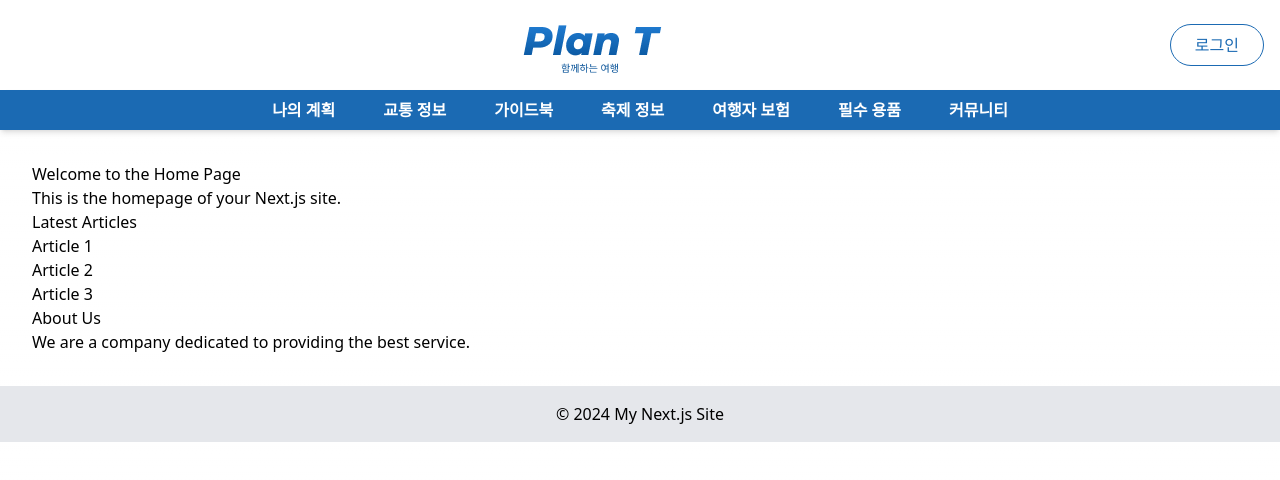
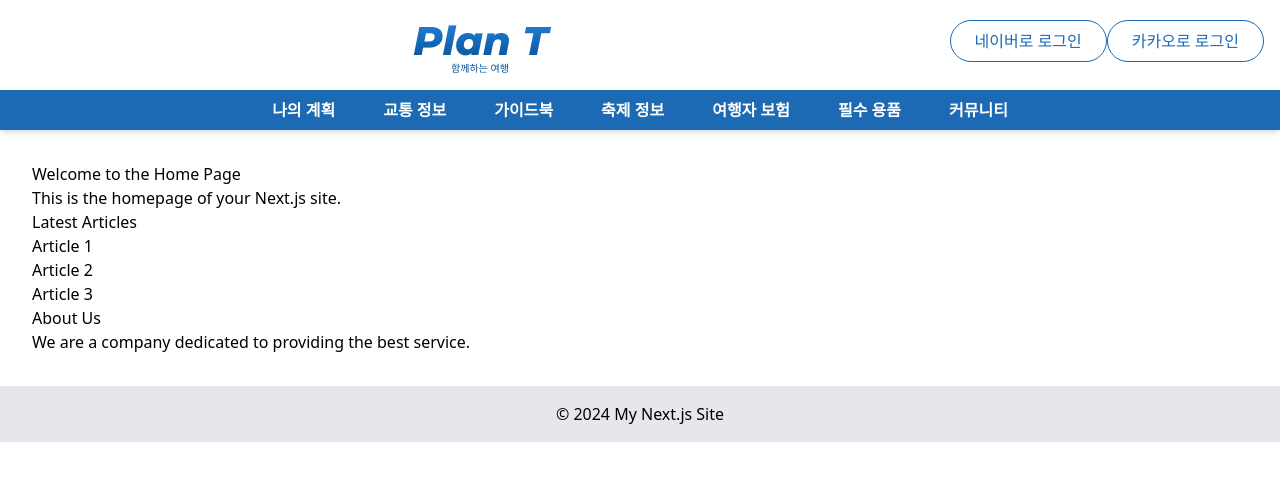
Before and after one commit to leeys951006/Travel2, a Next.js app in the folder travelplan/: page / in a window 1280 px wide. Shown: the top 480 px of the page. Built offline with nearby package versions, Linux system fonts and the light colour scheme.

Commit message:
LoginButton.tsx 수정

```diff
--- a/travelplan/components/LoginButton.tsx
+++ b/travelplan/components/LoginButton.tsx
@@ -1,21 +1,26 @@
-// components/LoginButton.tsx
-'use client';
+export default function LoginButton() {
+  const handleNaverLogin = () => {
+    window.location.href = '/api/auth/naver';
+  };
 
-import { useRouter } from 'next/navigation';
-
-export default function LoginButton() {
-  const router = useRouter();
-
-  const handleLogin = () => {
-    router.push('/login'); // 로그인 페이지로 이동
+  const handleKakaoLogin = () => {
+    window.location.href = '/api/auth/kakao';
   };
 
   return (
-    <button
-      onClick={handleLogin}
-      className="text-[#1B6AB3] border border-[#1B6AB3] py-2 px-6 rounded-full text-sm md:text-base hover:bg-[#1B6AB3] hover:text-white transition-colors duration-300 ease-in-out"
-    >
-      로그인
-    </button>
+    <div>
+      <button
+        onClick={handleNaverLogin}
+        className="text-[#1B6AB3] border border-[#1B6AB3] py-2 px-6 rounded-full text-sm md:text-base hover:bg-[#1B6AB3] hover:text-white transition-colors duration-300 ease-in-out mb-2"
+      >
+        네이버로 로그인
+      </button>
+      <button
+        onClick={handleKakaoLogin}
+        className="text-[#1B6AB3] border border-[#1B6AB3] py-2 px-6 rounded-full text-sm md:text-base hover:bg-[#1B6AB3] hover:text-white transition-colors duration-300 ease-in-out"
+      >
+        카카오로 로그인
+      </button>
+    </div>
   );
 }
```
